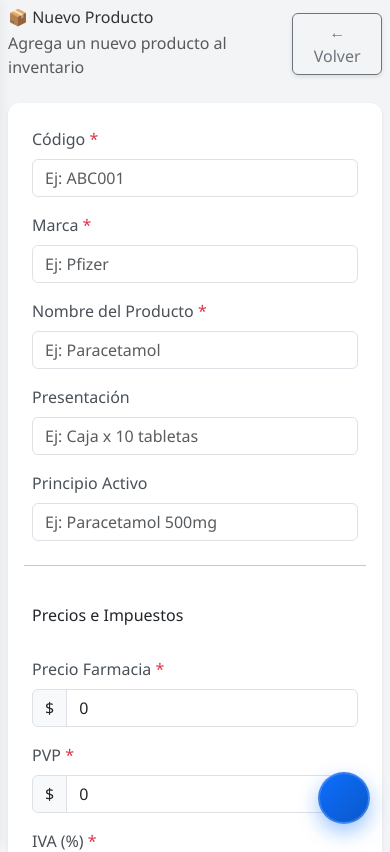
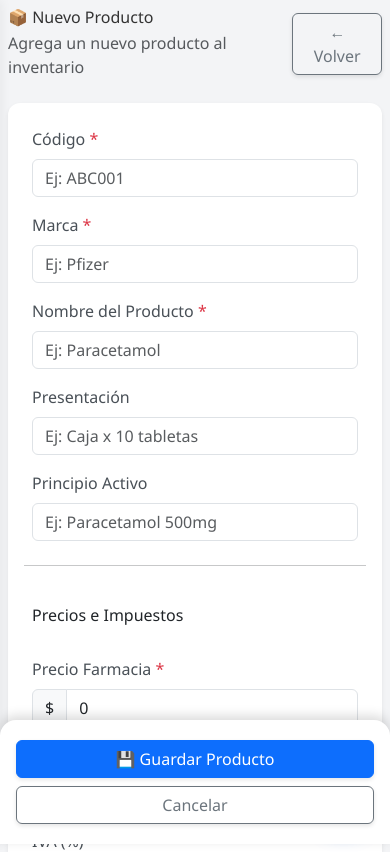
Before and after one commit to AntonioRomeroVelez/proyectoFarmacia, a Vue app: page /crear-producto in a window 390 px wide. Shown: the top 852 px of the page. Built offline with nearby package versions, Linux system fonts and the light colour scheme; sample sign-in values are in the browser's storage; some icons are missing; what vue3-virtual-scroller would draw is missing.

Commit message:
corregido botones de editar y crear producto

```diff
--- a/src/views/EditarProductoView.vue
+++ b/src/views/EditarProductoView.vue
@@ -59,7 +59,7 @@
             </b-form-group>
 
             <b-form-group label="Promoción:" label-for="promocion">
-             <b-form-input id="promocion" v-model="form.Promocion" type="tel" placeholder="Ej: 5+1 10+2" @input="form.Promocion = $event ? $event.replace(/[^0-9+\\s]/g, '') : ''" />
+             <b-form-input id="promocion" v-model="form.Promocion" type="text" placeholder="Ej: 5+1 10+2" @input="form.Promocion = $event ? $event.replace(/[^0-9+\\s]/g, '') : ''" />
               <small class="text-muted">Formato: cantidad+bonificación (separar con espacios)</small>
             </b-form-group>
           </b-col>
@@ -73,7 +73,7 @@
         </b-row>
 
         <!-- Botones -->
-       <div class="d-flex justify-content-start gap-2 mt-4">
+       <div class="d-flex justify-content-start gap-2 mt-4 form-actions">
           <b-button variant="outline-secondary" @click="$router.push('/productos')">
             Cancelar
           </b-button>
@@ -166,4 +166,29 @@ const guardarProducto = async () => {
 .gap-2 {
   gap: 0.5rem;
 }
+
+@media (max-width: 767px) {
+  .form-actions {
+    position: fixed;
+    bottom: 0;
+    left: 0;
+    width: 100%;
+    padding: 1.25rem 1rem;
+    background-color: white;
+    box-shadow: 0 -4px 12px rgba(0,0,0,0.15);
+    z-index: 1050;
+    flex-direction: column-reverse !important;
+    margin-top: 0 !important;
+    border-radius: 16px 16px 0 0;
+  }
+
+  .form-actions .btn {
+    width: 100%;
+    margin: 0 !important;
+  }
+
+  form {
+    padding-bottom: 120px;
+  }
+}
 </style>
--- a/src/views/NewProductView.vue
+++ b/src/views/NewProductView.vue
@@ -77,7 +77,7 @@
             </div>
             <div class="col-md-6">
               <label class="form-label">Promoción</label>
-              <input v-model="form.Promocion" type="tel" class="form-control" placeholder="Ej: 2+1" @input="form.Promocion = $event.target.value.replace(/[^0-9+\\s]/g, '')" />
+              <input v-model="form.Promocion" type="text" class="form-control" placeholder="Ej: 2+1" @input="form.Promocion = $event.target.value.replace(/[^0-9+\\s]/g, '')" />
             </div>
             <div class="col-12">
               <label class="form-label">Observación</label>
@@ -86,7 +86,7 @@
             </div>
           </div>
 
-          <div class="d-flex justify-content-end gap-2 mt-4">
+          <div class="d-flex justify-content-end gap-2 mt-4 form-actions">
             <b-button variant="outline-secondary" @click="$router.push('/productos')">
               Cancelar
             </b-button>
@@ -184,4 +184,29 @@ const guardarProducto = async () => {
 .card {
   border-radius: 12px;
 }
+
+@media (max-width: 767px) {
+  .form-actions {
+    position: fixed;
+    bottom: 0;
+    left: 0;
+    width: 100%;
+    padding: 1.25rem 1rem;
+    background-color: white;
+    box-shadow: 0 -4px 12px rgba(0,0,0,0.15);
+    z-index: 1050;
+    flex-direction: column-reverse !important;
+    margin-top: 0 !important;
+    border-radius: 16px 16px 0 0;
+  }
+
+  .form-actions .btn {
+    width: 100%;
+    margin: 0 !important;
+  }
+
+  form {
+    padding-bottom: 120px;
+  }
+}
 </style>
```
